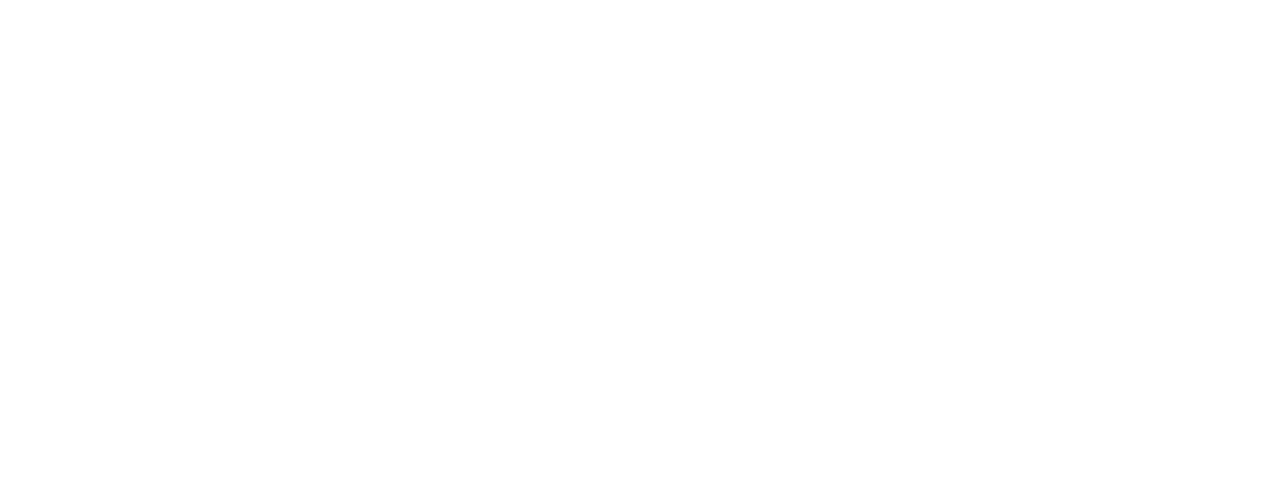
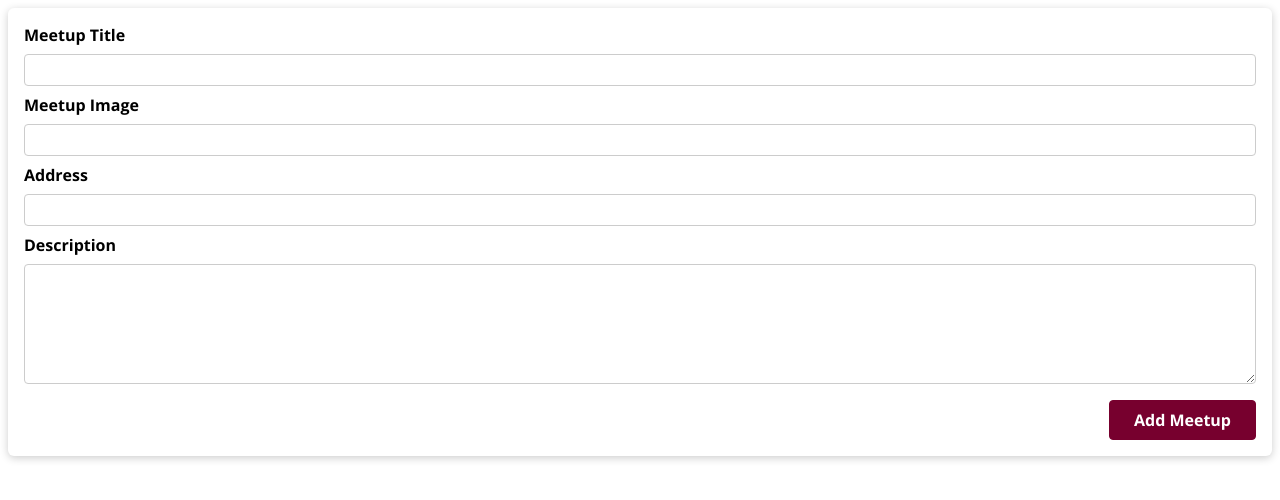
Before and after one commit to DenisHristov12/NextJS-App, a Next.js app: page /new-meetup in a window 1280 px wide. Shown: the top 500 px of the page. Built offline with nearby package versions, Linux system fonts and the light colour scheme.

Commit message:
add form

```diff
--- a/pages/new-meetup/index.js
+++ b/pages/new-meetup/index.js
@@ -1,5 +1,9 @@
+import NewMeetupForm from '../../components/meetups/NewMeetupForm';
+
 function MeetupPage() {
-  return <div></div>;
+  function handleAddMeetup(enteredData) {}
+
+  return <NewMeetupForm onAddMeetup={handleAddMeetup} />;
 }
 
 export default MeetupPage;
```
